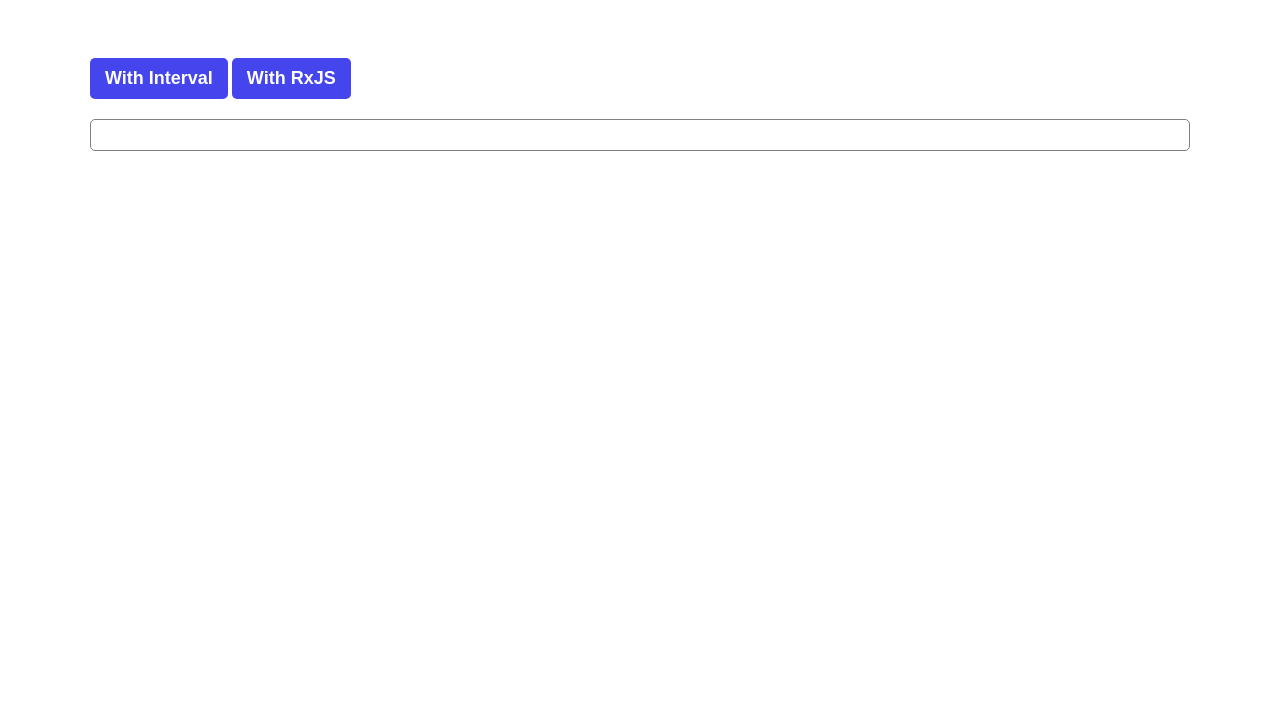
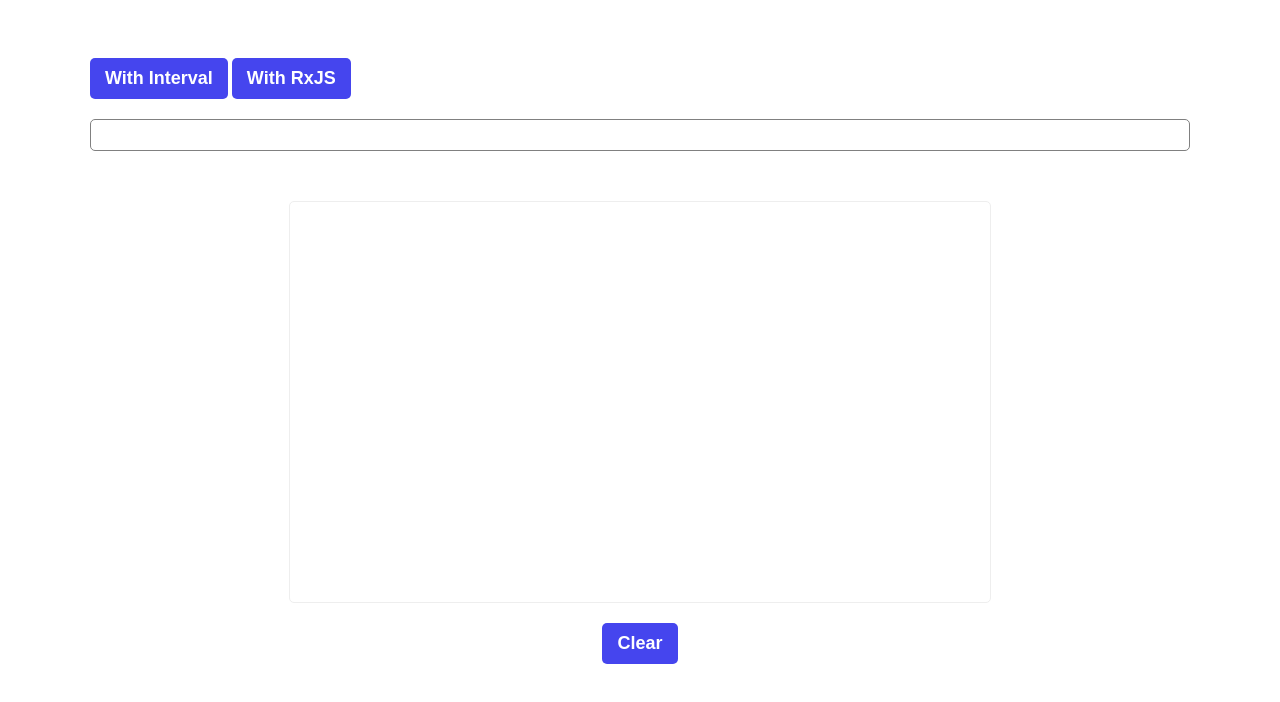
Before and after one commit to Artsiom-Mazurkevich/RxJS, a website built with Vite: page index.html in a window 1280 px wide. Built offline with nearby package versions, Linux system fonts and the light colour scheme.

Commit message:
stream/ method: fromEvent / work with canvas

```diff
--- a/index.html
+++ b/index.html
@@ -1,9 +1,9 @@
 <!DOCTYPE html>
 <html lang="en">
 <head>
-    <meta charset="UTF-8" />
+    <meta charset="UTF-8"/>
     <link rel="stylesheet" href="src/styles.css">
-    <meta name="viewport" content="width=device-width, initial-scale=1.0" />
+    <meta name="viewport" content="width=device-width, initial-scale=1.0"/>
     <title>RxJS</title>
 </head>
 <body>
@@ -13,7 +13,12 @@
         <button id="rxjs">With RxJS</button>
         <div id="result"></div>
     </div>
+    <div id="stream" style="display: flex; flex-direction: column; justify-content: center; align-items: center; margin-top: 50px">
+        <canvas width="700px" height="400" style="border: 1px solid #eee; margin-bottom: 20px; border-radius: 5px"></canvas>
+        <button id="btn_clear_canvas">Clear</button>
+    </div>
 </div>
 <script type="module" src="/src/problem.ts"></script>
+<script type="module" src="/src/stream.ts"></script>
 </body>
 </html>
```
Also changed, not shown: src/stream.ts (added, +72 -0 lines). Lines whose indentation alone changed are shown as unchanged.
